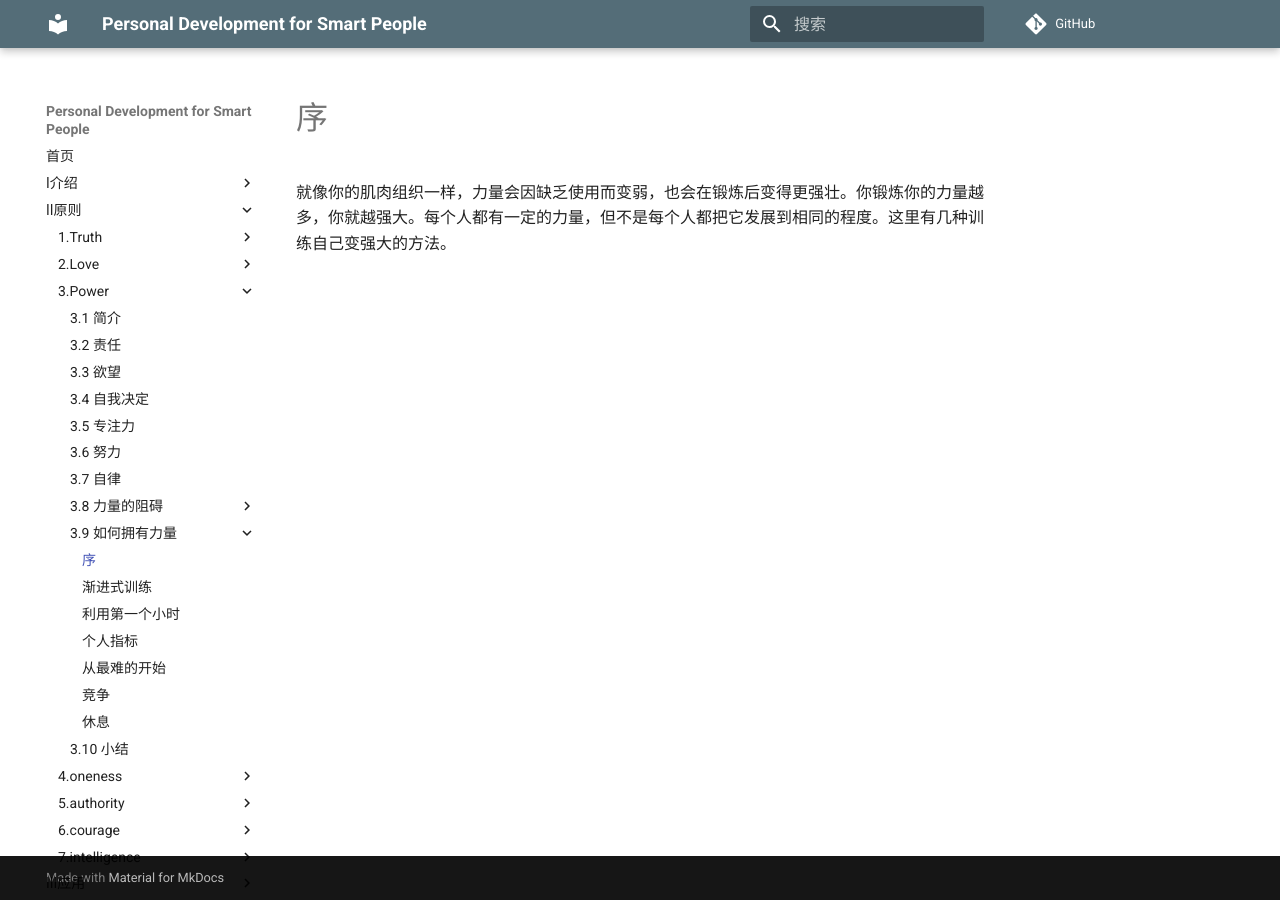
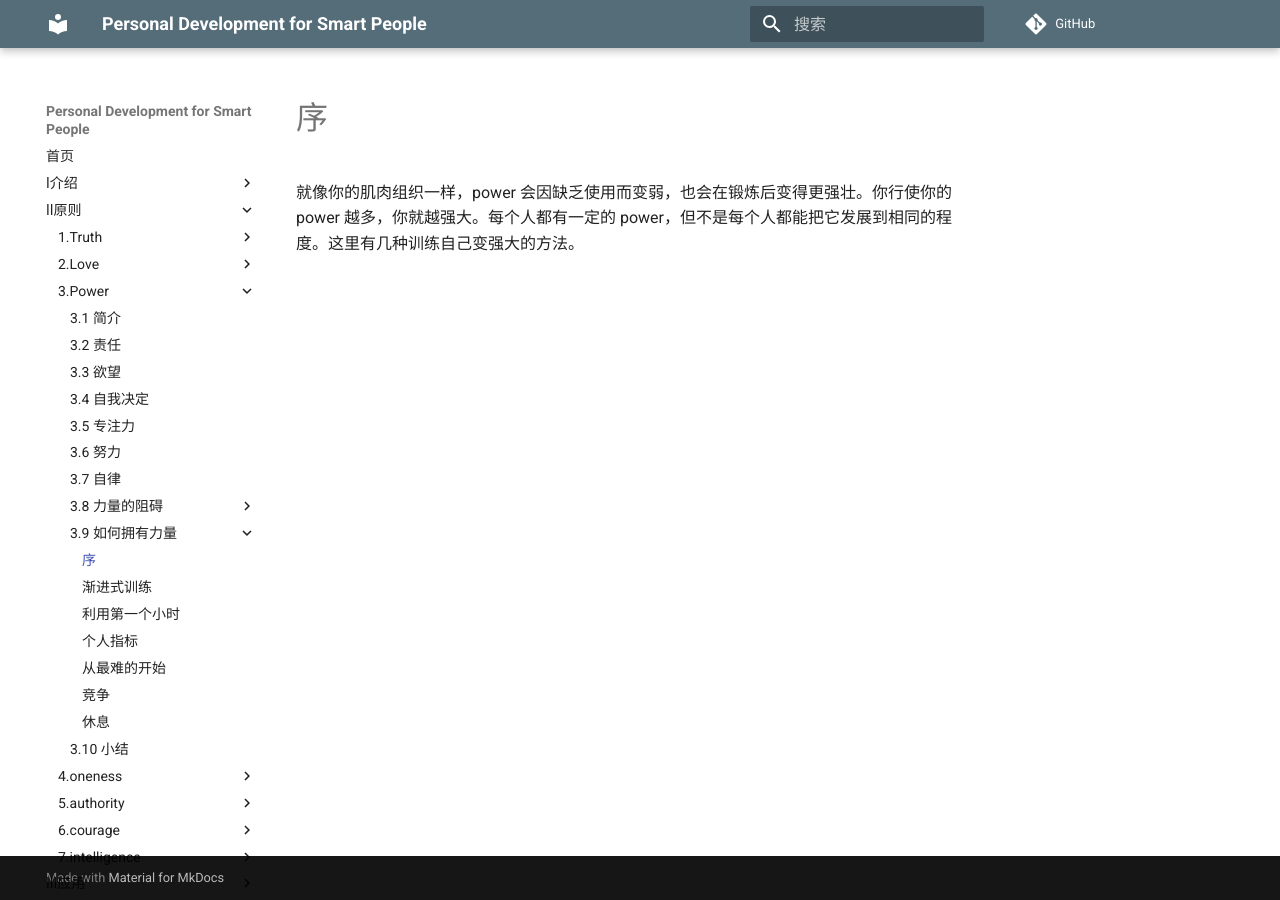
Before and after one commit to wtsnwei/pdsp, an MkDocs documentation site: the page built from docs/2.Principles/03.power/11.how-to-build-your-power.md, in a window 1280 px wide. Built offline with MkDocs 1.6.1 and Material for MkDocs 9.7.7, drawn with Linux system fonts in a browser that asks for light colours; comment, search, counter and statistics services are not loaded.

Commit message:
修正语句

```diff
--- a/docs/2.Principles/03.power/11.how-to-build-your-power.md
+++ b/docs/2.Principles/03.power/11.how-to-build-your-power.md
@@ -1 +1 @@
-就像你的肌肉组织一样，力量会因缺乏使用而变弱，也会在锻炼后变得更强壮。你锻炼你的力量越多，你就越强大。每个人都有一定的力量，但不是每个人都把它发展到相同的程度。这里有几种训练自己变强大的方法。
+就像你的肌肉组织一样，power 会因缺乏使用而变弱，也会在锻炼后变得更强壮。你行使你的 power 越多，你就越强大。每个人都有一定的 power，但不是每个人都能把它发展到相同的程度。这里有几种训练自己变强大的方法。
```
